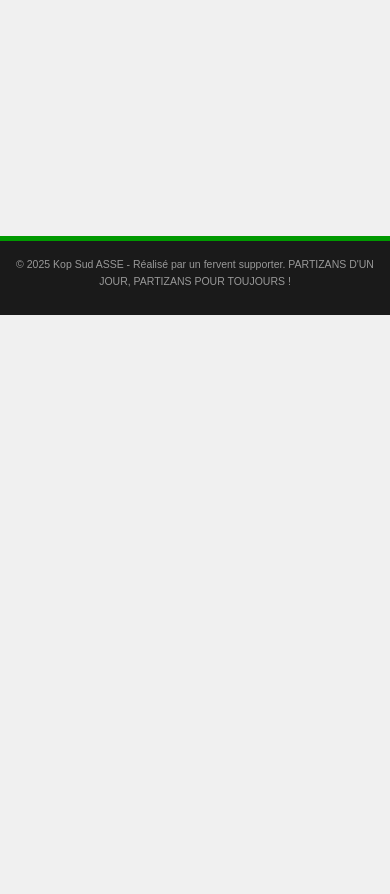
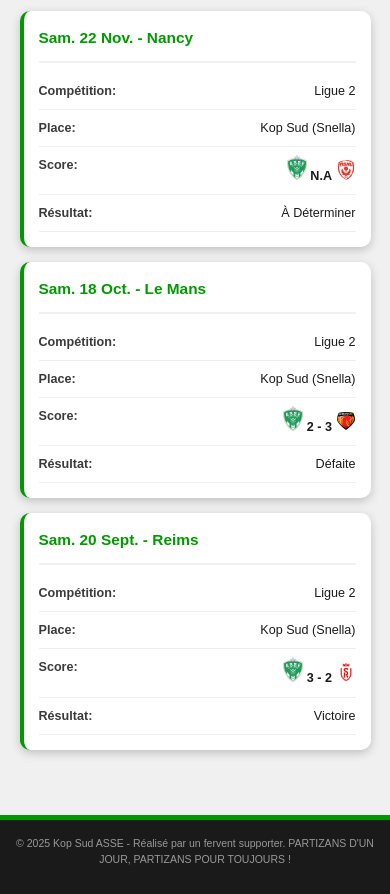
Before and after one commit to maxence4-arch/Kop_Sud, a plain HTML site: page calendrier.html in a window 390 px wide. Shown: the part 529-1423 px from the top of the page. Before the commit the page ends 844 px from the top, so only its background shows below. Drawn offline with Linux system fonts and the light colour scheme.

Commit message:
tableau mobile

```diff
--- a/calendrier.html
+++ b/calendrier.html
@@ -110,6 +110,83 @@
                     </tr>
                 </tbody>
             </table>
+
+            <!-- ⬇️⬇️⬇️ AJOUTEZ LE CODE ICI ⬇️⬇️⬇️ -->
+    <!-- Version mobile (cartes) -->
+    <div class="match-table-mobile">
+        <div class="match-card">
+            <div class="match-card-header">Sam. 22 Nov. - Nancy</div>
+            <div class="match-card-row">
+                <span class="match-card-label">Compétition:</span>
+                <span class="match-card-value">Ligue 2</span>
+            </div>
+            <div class="match-card-row">
+                <span class="match-card-label">Place:</span>
+                <span class="match-card-value">Kop Sud (Snella)</span>
+            </div>
+            <div class="match-card-row">
+                <span class="match-card-label">Score:</span>
+                <span class="match-card-value">
+                    <img src="images/ASSE.png" alt="Logo ASSE" style="width:20px;">
+                    <strong>N.A</strong>
+                    <img src="images/nancy.png" alt="Logo Nancy" style="width:20px;">
+                </span>
+            </div>
+            <div class="match-card-row">
+                <span class="match-card-label">Résultat:</span>
+                <span class="match-card-value">À Déterminer</span>
+            </div>
+        </div>
+
+        <div class="match-card">
+            <div class="match-card-header">Sam. 18 Oct. - Le Mans</div>
+            <div class="match-card-row">
+                <span class="match-card-label">Compétition:</span>
+                <span class="match-card-value">Ligue 2</span>
+            </div>
+            <div class="match-card-row">
+                <span class="match-card-label">Place:</span>
+                <span class="match-card-value">Kop Sud (Snella)</span>
+            </div>
+            <div class="match-card-row">
+                <span class="match-card-label">Score:</span>
+                <span class="match-card-value">
+                    <img src="images/ASSE.png" alt="Logo ASSE" style="width:20px;">
+                    <strong>2 - 3</strong>
+                    <img src="images/mans.png" alt="Logo Le Mans" style="width:20px;">
+                </span>
+            </div>
+            <div class="match-card-row">
+                <span class="match-card-label">Résultat:</span>
+                <span class="match-card-value">Défaite</span>
+            </div>
+        </div>
+
+        <div class="match-card">
+            <div class="match-card-header">Sam. 20 Sept. - Reims</div>
+            <div class="match-card-row">
+                <span class="match-card-label">Compétition:</span>
+                <span class="match-card-value">Ligue 2</span>
+            </div>
+            <div class="match-card-row">
+                <span class="match-card-label">Place:</span>
+                <span class="match-card-value">Kop Sud (Snella)</span>
+            </div>
+            <div class="match-card-row">
+                <span class="match-card-label">Score:</span>
+                <span class="match-card-value">
+                    <img src="images/ASSE.png" alt="Logo ASSE" style="width:20px;">
+                    <strong>3 - 2</strong>
+                    <img src="images/Reims.png" alt="Logo Reims" style="width:20px;">
+                </span>
+            </div>
+            <div class="match-card-row">
+                <span class="match-card-label">Résultat:</span>
+                <span class="match-card-value">Victoire</span>
+            </div>
+        </div>
+    </div>
+    <!-- ⬆️⬆️⬆️ FIN DU CODE À AJOUTER ⬆️⬆️⬆️ -->
         </section>
     </main>
 
```
